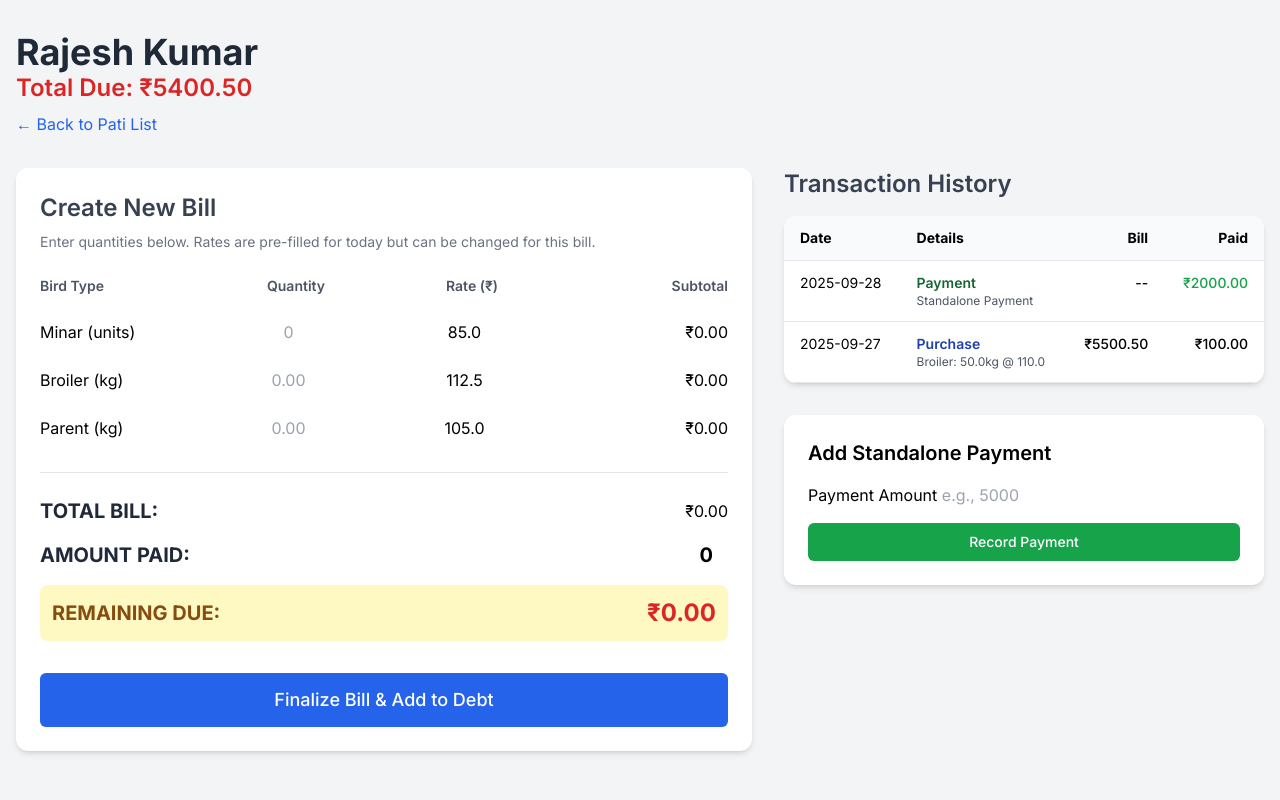
After one commit to KunalWaghe/Amit-Poultry-Farm-Ledger, a Flask app: page /trader/1 in a window 1280 px wide. The commit adds this page. Run offline with Flask 3, Linux system fonts and the light colour scheme; data comes from the database, SQL or seed files in the repository; both versions use the stored data as it was after the commit; some libraries are stand-ins or nearby versions.

Commit message:
FInal Changes

```diff
--- a/app.py
+++ b/app.py
@@ -1,79 +1,154 @@
-# Import the Flask framework and the render_template function.
-from flask import Flask, render_template
+import sqlite3
+from flask import Flask, render_template, request, redirect, url_for, g
+from datetime import date
 
 # Initialize our Flask application.
 app = Flask(__name__)
 
-# --- DATA STORAGE (Our In-Memory Database) ---
-# In a real application, this data would be in a database.
-# For now, we'll keep it in lists and dictionaries to keep things simple.
+# --- DATABASE CONFIGURATION ---
+DATABASE = 'poultry.db'
 
-# A simple list of the 5 lines/routes for the business.
+def get_db():
+    """Opens a new database connection if there is none yet for the current application context."""
+    if 'db' not in g:
+        g.db = sqlite3.connect(DATABASE)
+        # This is key! It makes database rows accessible like dictionaries.
+        g.db.row_factory = sqlite3.Row
+    return g.db
+
+@app.teardown_appcontext
+def close_db(error):
+    """Closes the database again at the end of the request."""
+    if hasattr(g, 'db'):
+        g.db.close()
+
+# --- STATIC DATA (Can still be hardcoded) ---
 lines = ["Pati", "Amjhera+Gandhwani", "Anjad", "Dahi", "Local"]
-
-# A list of traders. Each trader is a dictionary.
-# 'id' must be unique.
-# 'total_debt' is the total amount of money they currently owe.
-traders = [
-    {'id': 1, 'name': 'Rajesh Kumar', 'line': 'Pati', 'total_debt': 5400.50},
-    {'id': 2, 'name': 'Suresh Patel', 'line': 'Pati', 'total_debt': 0.00},
-    {'id': 3, 'name': 'Amit Singh', 'line': 'Anjad', 'total_debt': 1230.00},
-    {'id': 4, 'name': 'Deepak Jain', 'line': 'Dahi', 'total_debt': 7800.00},
-    {'id': 5, 'name': 'Local Customer 1', 'line': 'Local', 'total_debt': 250.00}
-]
-
-# A list of daily rates. This shows how prices change per day and per line.
-daily_rates = [
-    # Rates for today (September 28, 2025)
-    {'date': '2025-09-28', 'line': 'Pati', 'bird_type': 'Minar', 'rate': 85.00},
-    {'date': '2025-09-28', 'line': 'Pati', 'bird_type': 'Broiler', 'rate': 112.50},
-    {'date': '2025-09-28', 'line': 'Pati', 'bird_type': 'Parent', 'rate': 105.00},
-
-    {'date': '2025-09-28', 'line': 'Anjad', 'bird_type': 'Minar', 'rate': 86.00},
-    {'date': '2025-09-28', 'line': 'Anjad', 'bird_type': 'Broiler', 'rate': 114.00},
-
-    # Rates for a previous day (for historical records)
-    {'date': '2025-09-27', 'line': 'Pati', 'bird_type': 'Broiler', 'rate': 110.00},
-]
-
-# A list of all transactions. This is the master ledger for everyone.
-transactions = [
-    {'id': 1, 'trader_id': 1, 'type': 'Purchase', 'date': '2025-09-27', 'bird_type': 'Broiler', 'weight': 50, 'rate_applied': 110.00, 'total_amount': 5500.50, 'amount_paid': 100.00},
-    {'id': 2, 'trader_id': 3, 'type': 'Purchase', 'date': '2025-09-26', 'bird_type': 'Minar', 'units': 15, 'rate_applied': 82.00, 'total_amount': 1230.00, 'amount_paid': 0.00},
-    {'id': 3, 'trader_id': 1, 'type': 'Payment', 'date': '2025-09-28', 'amount_paid': 2000.00},
-]
-
 
 # --- WEB PAGES (Routes) ---
 
-# This is the main homepage of our application.
 @app.route('/')
 def home():
-    """
-    This function runs when someone visits the homepage.
-    It now renders the home.html template and passes our 'lines' list to it.
-    Flask will look for 'home.html' inside the 'templates' folder.
-    """
+    """ Renders the homepage to select a line. """
     return render_template('home.html', lines=lines)
-# Import the Flask framework and the render_template function.
 
-
-# This is our new dynamic route to show traders for a specific line.
 @app.route('/line/<line_name>')
 def view_line(line_name):
-    """
-    This function runs when a user visits a URL like /line/Pati.
-    It finds all traders from that line and displays them.
-    """
-    # We use a list comprehension to create a new list containing
-    # only the traders from the selected line.
-    traders_in_line = [trader for trader in traders if trader['line'] == line_name]
-
-    # We then render the new 'line_traders.html' template.
-    # We pass the filtered list of traders and the line name itself to the template.
+    """ Renders the page showing all traders for a specific line from the database. """
+    db = get_db()
+    traders_in_line = db.execute(
+        'SELECT * FROM traders WHERE line = ? ORDER BY name', (line_name,)
+    ).fetchall()
     return render_template('line_traders.html', line_name=line_name, traders_in_line=traders_in_line)
 
-# This line allows us to run the app by running `python app.py` in the terminal.
+@app.route('/trader/<int:trader_id>')
+def view_trader(trader_id):
+    """ Renders the ledger for a single trader by querying the database. """
+    db = get_db()
+
+    selected_trader = db.execute(
+        'SELECT * FROM traders WHERE id = ?', (trader_id,)
+    ).fetchone()
+
+    if not selected_trader:
+        return "Trader not found!", 404
+
+    today_str = date.today().isoformat()
+
+    rates_from_db = db.execute(
+        'SELECT bird_type, rate FROM daily_rates WHERE date = ? AND line = ?',
+        (today_str, selected_trader['line'])
+    ).fetchall()
+    current_rates = {r['bird_type']: r['rate'] for r in rates_from_db}
+
+    trader_transactions = db.execute(
+        'SELECT * FROM transactions WHERE trader_id = ? ORDER BY date DESC, id DESC', (trader_id,)
+    ).fetchall()
+
+    return render_template('trader_ledger.html', trader=selected_trader, transactions=trader_transactions, rates=current_rates)
+
+@app.route('/trader/<int:trader_id>/add_bill', methods=['POST'])
+def add_bill(trader_id):
+    """ Processes the new bill and saves it to the database. """
+    db = get_db()
+    # Ensure the trader exists
+    trader = db.execute('SELECT id FROM traders WHERE id = ?', (trader_id,)).fetchone()
+    if not trader:
+        return "Trader not found!", 404
+
+    today_str = date.today().isoformat()
+    # ... (Calculation logic is the same as before) ...
+    quantities = {'Minar': float(request.form.get('minar_qty') or 0), 'Broiler': float(request.form.get('broiler_qty') or 0), 'Parent': float(request.form.get('parent_qty') or 0)}
+    rates_from_form = {'Minar': float(request.form.get('minar_rate') or 0), 'Broiler': float(request.form.get('broiler_rate') or 0), 'Parent': float(request.form.get('parent_rate') or 0)}
+    total_bill, bill_details = 0, []
+    for bird, qty in quantities.items():
+        if qty > 0:
+            rate = rates_from_form.get(bird)
+            if rate is None or rate == 0: return f"Error: Rate for {bird} was not provided or was zero.", 400
+            total_bill += qty * rate
+            bill_details.append(f"{bird}: {qty} {'units' if bird == 'Minar' else 'kg'} @ {'%.2f' % rate}")
+    if total_bill == 0: return redirect(url_for('view_trader', trader_id=trader_id))
+    amount_paid = float(request.form.get('amount_paid') or 0)
+    remaining_due = total_bill - amount_paid
+
+    # --- Database Operations ---
+    db.execute('UPDATE traders SET total_debt = total_debt + ? WHERE id = ?', (remaining_due, trader_id))
+    db.execute(
+        'INSERT INTO transactions (trader_id, type, date, details, total_amount, amount_paid) VALUES (?, ?, ?, ?, ?, ?)',
+        (trader_id, 'Purchase', today_str, "\n".join(bill_details), total_bill, amount_paid)
+    )
+    db.commit() # Commit the changes to the database
+
+    return redirect(url_for('view_trader', trader_id=trader_id))
+
+@app.route('/trader/<int:trader_id>/add_payment', methods=['POST'])
+def add_payment(trader_id):
+    """ Processes a simple payment and saves it to the database. """
+    db = get_db()
+    amount_paid = float(request.form.get('amount_paid') or 0)
+
+    if amount_paid > 0:
+        today_str = date.today().isoformat()
+        db.execute('UPDATE traders SET total_debt = total_debt - ? WHERE id = ?', (amount_paid, trader_id))
+        db.execute(
+            'INSERT INTO transactions (trader_id, type, date, details, total_amount, amount_paid) VALUES (?, ?, ?, ?, ?, ?)',
+            (trader_id, 'Payment', today_str, 'Standalone Payment', 0, amount_paid)
+        )
+        db.commit()
+
+    return redirect(url_for('view_trader', trader_id=trader_id))
+
+# --- NEW ROUTES FOR TRADER MANAGEMENT ---
+
+@app.route('/manage_traders')
+def manage_traders():
+    """Displays the trader management page."""
+    db = get_db()
+    all_traders = db.execute('SELECT * FROM traders ORDER BY line, name').fetchall()
+    return render_template('manage_traders.html', traders=all_traders, lines=lines)
+
+@app.route('/add_trader', methods=['POST'])
+def add_trader():
+    """Adds a new trader to the database."""
+    name = request.form['name']
+    line = request.form['line']
+    if name and line:
+        db = get_db()
+        db.execute('INSERT INTO traders (name, line, total_debt) VALUES (?, ?, ?)', (name, line, 0.0))
+        db.commit()
+    return redirect(url_for('manage_traders'))
+
+@app.route('/delete_trader/<int:trader_id>', methods=['POST'])
+def delete_trader(trader_id):
+    """Deletes a trader from the database."""
+    # In a real app, you might want to handle what happens to their transactions.
+    # For now, we just delete the trader.
+    db = get_db()
+    db.execute('DELETE FROM traders WHERE id = ?', (trader_id,))
+    # We should also delete their transactions to keep the database clean
+    db.execute('DELETE FROM transactions WHERE trader_id = ?', (trader_id,))
+    db.commit()
+    return redirect(url_for('manage_traders'))
+
 if __name__ == '__main__':
-    # debug=True means the server will automatically restart when we save changes.
     app.run(debug=True)
--- a/templates/line_traders.html
+++ b/templates/line_traders.html
@@ -40,8 +40,8 @@
                     {% for trader in traders_in_line %}
                     <tr class="border-b hover:bg-gray-50">
                         <td class="px-6 py-4 whitespace-nowrap text-lg font-medium text-gray-900">
-                            <!-- This link will eventually go to the trader's ledger -->
-                            <a href="#" class="text-blue-700 hover:text-blue-900">{{ trader.name }}</a>
+                            <!-- This link now correctly points to the specific trader's ledger page -->
+                            <a href="/trader/{{ trader.id }}" class="text-blue-700 hover:text-blue-900">{{ trader.name }}</a>
                         </td>
                         <td class="px-6 py-4 whitespace-nowrap text-lg font-medium text-gray-900">
                             <!-- We format the debt to two decimal places -->
--- /dev/null
+++ b/templates/trader_ledger.html
@@ -0,0 +1,189 @@
+<!DOCTYPE html>
+<html lang="en">
+<head>
+    <meta charset="UTF-8">
+    <meta name="viewport" content="width=device-width, initial-scale=1.0">
+    <title>{{ trader.name }}'s Ledger - Poultry Farm Manager</title>
+    <script src="https://cdn.tailwindcss.com"></script>
+    <link rel="preconnect" href="https://fonts.googleapis.com">
+    <link rel="preconnect" href="https://fonts.gstatic.com" crossorigin>
+    <link href="https://fonts.googleapis.com/css2?family=Inter:wght@400;500;600;700&display=swap" rel="stylesheet">
+    <style>
+        body { font-family: 'Inter', sans-serif; }
+        label { @apply block text-sm font-medium text-gray-700; }
+        input, select { @apply mt-1 block w-full px-3 py-2 bg-white border border-gray-300 rounded-md shadow-sm placeholder-gray-400 focus:outline-none focus:ring-blue-500 focus:border-blue-500 sm:text-sm; }
+        .subtotal-display { @apply text-lg font-semibold text-gray-800; }
+        .final-total { @apply text-2xl font-bold text-blue-600; }
+    </style>
+</head>
+<body class="bg-gray-100">
+
+    <div class="container mx-auto px-4 py-8">
+        <!-- HEADER: Trader's Name and Debt -->
+        <header class="mb-8">
+            <h1 class="text-4xl font-bold text-gray-800">{{ trader.name }}</h1>
+            <p class="text-2xl font-semibold
+                {% if trader.total_debt > 0 %} text-red-600 {% else %} text-green-600 {% endif %}">
+                Total Due: ₹{{ "%.2f"|format(trader.total_debt) }}
+            </p>
+            <a href="/line/{{ trader.line }}" class="text-blue-600 hover:underline mt-2 inline-block">&larr; Back to {{ trader.line }} List</a>
+        </header>
+
+        <div class="grid grid-cols-1 lg:grid-cols-5 gap-8">
+
+            <!-- MAIN CONTENT: New Bill Form -->
+            <main class="lg:col-span-3">
+                <form action="/trader/{{ trader.id }}/add_bill" method="POST" class="bg-white rounded-xl shadow-md p-6">
+                    <h2 class="text-2xl font-semibold mb-2 text-gray-700">Create New Bill</h2>
+                    <p class="mb-6 text-sm text-gray-500">Enter quantities below. Rates are pre-filled for today but can be changed for this bill.</p>
+
+                    <div class="space-y-6">
+                        <!-- Table Header -->
+                        <div class="grid grid-cols-4 gap-4 items-center font-semibold text-gray-600 text-sm">
+                            <div>Bird Type</div>
+                            <div class="text-center">Quantity</div>
+                            <div class="text-center">Rate (₹)</div>
+                            <div class="text-right">Subtotal</div>
+                        </div>
+
+                        <!-- BIRD TYPE 1: Minar -->
+                        <div class="grid grid-cols-4 gap-4 items-center">
+                            <label for="minar_qty">Minar (units)</label>
+                            <input type="number" id="minar_qty" name="minar_qty" placeholder="0" oninput="calculateTotals()" class="text-center">
+                            <input type="number" step="0.01" id="minar_rate" name="minar_rate" value="{{ rates.Minar or 0 }}" oninput="calculateTotals()" class="text-center">
+                            <div id="minar_subtotal" class="subtotal-display text-right">₹0.00</div>
+                        </div>
+
+                        <!-- BIRD TYPE 2: Broiler -->
+                        <div class="grid grid-cols-4 gap-4 items-center">
+                            <label for="broiler_qty">Broiler (kg)</label>
+                            <input type="number" step="0.01" id="broiler_qty" name="broiler_qty" placeholder="0.00" oninput="calculateTotals()" class="text-center">
+                            <input type="number" step="0.01" id="broiler_rate" name="broiler_rate" value="{{ rates.Broiler or 0 }}" oninput="calculateTotals()" class="text-center">
+                            <div id="broiler_subtotal" class="subtotal-display text-right">₹0.00</div>
+                        </div>
+
+                        <!-- BIRD TYPE 3: Parent -->
+                        <div class="grid grid-cols-4 gap-4 items-center">
+                            <label for="parent_qty">Parent (kg)</label>
+                            <input type="number" step="0.01" id="parent_qty" name="parent_qty" placeholder="0.00" oninput="calculateTotals()" class="text-center">
+                            <input type="number" step="0.01" id="parent_rate" name="parent_rate" value="{{ rates.Parent or 0 }}" oninput="calculateTotals()" class="text-center">
+                            <div id="parent_subtotal" class="subtotal-display text-right">₹0.00</div>
+                        </div>
+                    </div>
+
+                    <!-- TOTALS AND PAYMENT -->
+                    <div class="mt-8 pt-6 border-t space-y-4">
+                        <div class="flex justify-between items-center">
+                            <span class="text-xl font-bold text-gray-800">TOTAL BILL:</span>
+                            <span id="grand_total" class="final-total">₹0.00</span>
+                        </div>
+                        <div class="flex justify-between items-center">
+                            <label for="amount_paid" class="text-xl font-bold text-gray-800">AMOUNT PAID:</label>
+                            <input type="number" step="0.01" id="amount_paid" name="amount_paid" class="w-48 text-right font-bold text-xl" placeholder="0.00" value="0" oninput="calculateTotals()">
+                        </div>
+                        <div class="flex justify-between items-center bg-yellow-100 p-3 rounded-lg">
+                            <span class="text-xl font-bold text-yellow-800">REMAINING DUE:</span>
+                            <span id="remaining_due" class="text-2xl font-bold text-red-600">₹0.00</span>
+                        </div>
+                    </div>
+
+                    <div class="mt-8">
+                        <button type="submit" class="w-full flex justify-center py-3 px-4 border border-transparent rounded-md shadow-sm text-lg font-medium text-white bg-blue-600 hover:bg-blue-700 focus:outline-none focus:ring-2 focus:ring-offset-2 focus:ring-blue-500">
+                            Finalize Bill & Add to Debt
+                        </button>
+                    </div>
+                </form>
+            </main>
+
+            <!-- SIDEBAR: Transaction History -->
+            <aside class="lg:col-span-2">
+                <h2 class="text-2xl font-semibold mb-4 text-gray-700">Transaction History</h2>
+                <div class="bg-white rounded-xl shadow-md overflow-hidden">
+                     <table class="min-w-full text-left text-sm">
+                        <thead class="border-b bg-gray-50">
+                            <tr>
+                                <th class="px-4 py-3">Date</th>
+                                <th class="px-4 py-3">Details</th>
+                                <th class="px-4 py-3 text-right">Bill</th>
+                                <th class="px-4 py-3 text-right">Paid</th>
+                            </tr>
+                        </thead>
+                        <tbody>
+                            {% for tx in transactions %}
+                            <tr class="border-b hover:bg-gray-50">
+                                <td class="px-4 py-3 align-top">{{ tx.date }}</td>
+                                <td class="px-4 py-3">
+                                    {% if tx.type == 'Purchase' %}
+                                        <span class="font-semibold text-blue-800">Purchase</span>
+                                        <p class="text-xs text-gray-600 whitespace-pre-wrap">{{ tx.details }}</p>
+                                    {% else %}
+                                        <span class="font-semibold text-green-800">Payment</span>
+                                        <p class="text-xs text-gray-600">{{ tx.details }}</p>
+                                    {% endif %}
+                                </td>
+                                <td class="px-4 py-3 text-right font-medium align-top">
+                                    {% if tx.total_amount %} ₹{{ "%.2f"|format(tx.total_amount) }} {% else %} -- {% endif %}
+                                </td>
+                                <td class="px-4 py-3 text-right font-medium align-top {% if tx.type == 'Payment' %} text-green-600 {% endif %}">
+                                    ₹{{ "%.2f"|format(tx.amount_paid) }}
+                                </td>
+                            </tr>
+                            {% else %}
+                            <tr>
+                                <td colspan="4" class="text-center py-8 text-gray-500">No transactions found.</td>
+                            </tr>
+                            {% endfor %}
+                        </tbody>
+                    </table>
+                </div>
+
+                <!-- Standalone Payment Form -->
+                <div class="bg-white rounded-xl shadow-md p-6 mt-8">
+                    <h3 class="text-xl font-semibold mb-4">Add Standalone Payment</h3>
+                    <form action="/trader/{{ trader.id }}/add_payment" method="POST">
+                         <div>
+                            <label for="payment_amount">Payment Amount</label>
+                            <input type="number" step="0.01" id="payment_amount" name="amount_paid" placeholder="e.g., 5000" required>
+                        </div>
+                        <button type="submit" class="mt-4 w-full flex justify-center py-2 px-4 border border-transparent rounded-md shadow-sm text-sm font-medium text-white bg-green-600 hover:bg-green-700">Record Payment</button>
+                    </form>
+                </div>
+            </aside>
+        </div>
+    </div>
+
+    <!-- JAVASCRIPT for live calculations -->
+    <script>
+        function calculateTotals() {
+            // Get quantities AND rates from their input fields, default to 0 if empty
+            const minarQty = parseFloat(document.getElementById('minar_qty').value) || 0;
+            const broilerQty = parseFloat(document.getElementById('broiler_qty').value) || 0;
+            const parentQty = parseFloat(document.getElementById('parent_qty').value) || 0;
+
+            const minarRate = parseFloat(document.getElementById('minar_rate').value) || 0;
+            const broilerRate = parseFloat(document.getElementById('broiler_rate').value) || 0;
+            const parentRate = parseFloat(document.getElementById('parent_rate').value) || 0;
+
+            const amountPaid = parseFloat(document.getElementById('amount_paid').value) || 0;
+
+            // Calculate subtotals using the rates from the input fields
+            const minarSubtotal = minarQty * minarRate;
+            const broilerSubtotal = broilerQty * broilerRate;
+            const parentSubtotal = parentQty * parentRate;
+
+            // Update subtotal displays on the page
+            document.getElementById('minar_subtotal').innerText = `₹${minarSubtotal.toFixed(2)}`;
+            document.getElementById('broiler_subtotal').innerText = `₹${broilerSubtotal.toFixed(2)}`;
+            document.getElementById('parent_subtotal').innerText = `₹${parentSubtotal.toFixed(2)}`;
+
+            // Calculate grand total and remaining due
+            const grandTotal = minarSubtotal + broilerSubtotal + parentSubtotal;
+            const remainingDue = grandTotal - amountPaid;
+
+            // Update final total displays
+            document.getElementById('grand_total').innerText = `₹${grandTotal.toFixed(2)}`;
+            document.getElementById('remaining_due').innerText = `₹${remainingDue.toFixed(2)}`;
+        }
+    </script>
+</body>
+</html>
```
Also changed, not shown: database_setup.py (added, +100 -0 lines), templates/home.html (+20 -16 lines), templates/manage_traders.html (added, +90 -0 lines), poultry.db (added).
